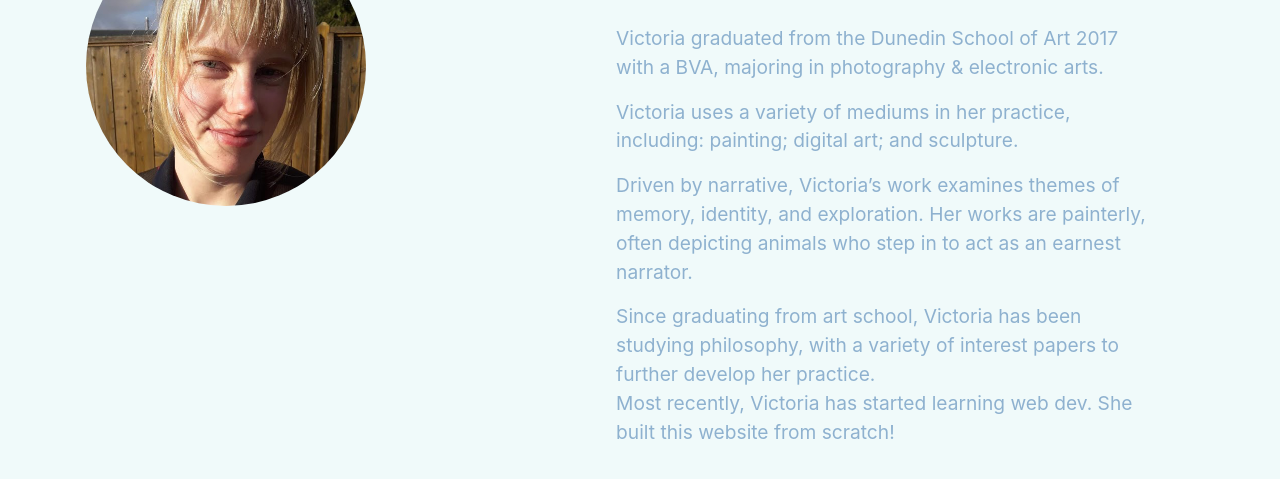
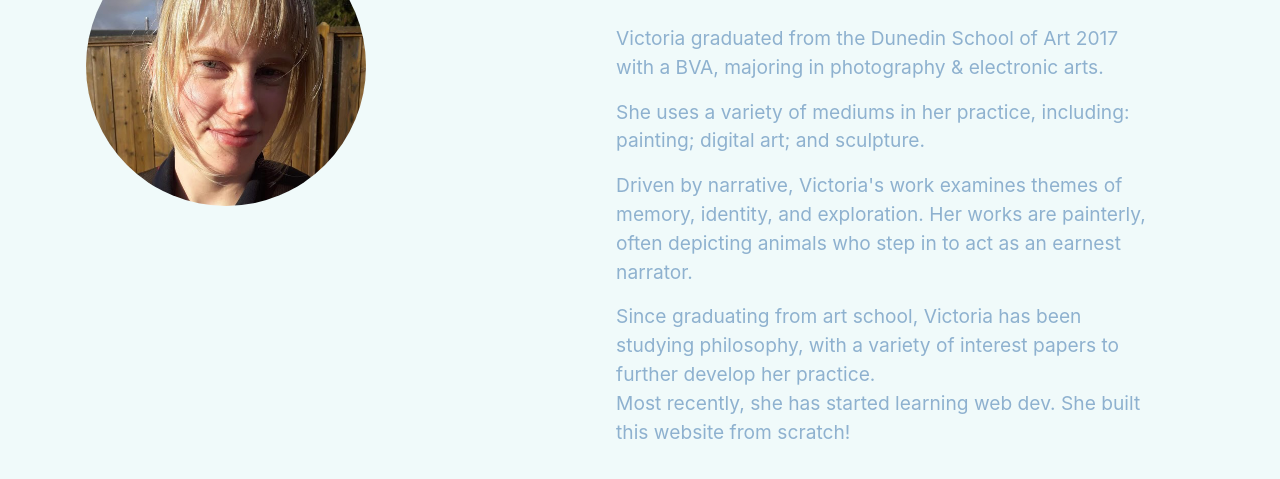
Before and after one commit to victoriapryde/Artist-Portfolio-Website, a plain HTML site: page about.html in a window 1280 px wide. Shown: the part 321-800 px from the top of the page. Drawn offline with nearby package versions, Linux system fonts and the light colour scheme.

Commit message:
Update about.html

```diff
--- a/about.html
+++ b/about.html
@@ -66,15 +66,15 @@
               Victoria graduated from the Dunedin School of Art 2017 with a BVA, majoring in photography & electronic arts.
             </p>
             <p>
-              Victoria uses a variety of mediums in her practice, including: painting; digital art; and sculpture.
+              She uses a variety of mediums in her practice, including: painting; digital art; and sculpture.
             </p>
             <p>
-            Driven by narrative, Victoria’s work examines themes of memory, identity, and exploration.
+            Driven by narrative, Victoria's work examines themes of memory, identity, and exploration.
             Her works are painterly, often depicting animals who step in to act as an earnest narrator.
             </p>
             <p>
               Since graduating from art school, Victoria has been studying philosophy, with a variety of interest papers to further develop her practice.<br>
-              Most recently, Victoria has started learning web dev. She built this website from scratch!
+              Most recently, she has started learning web dev. She built this website from scratch!
             </p>
           </div>
         </div>
```
